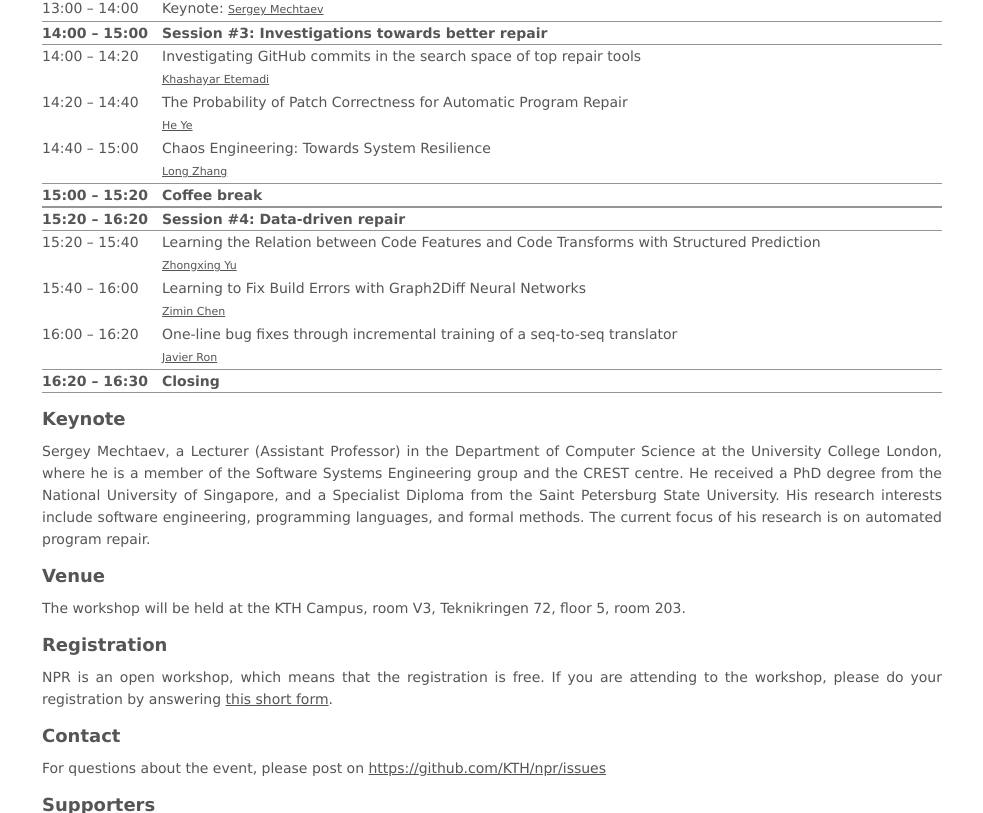
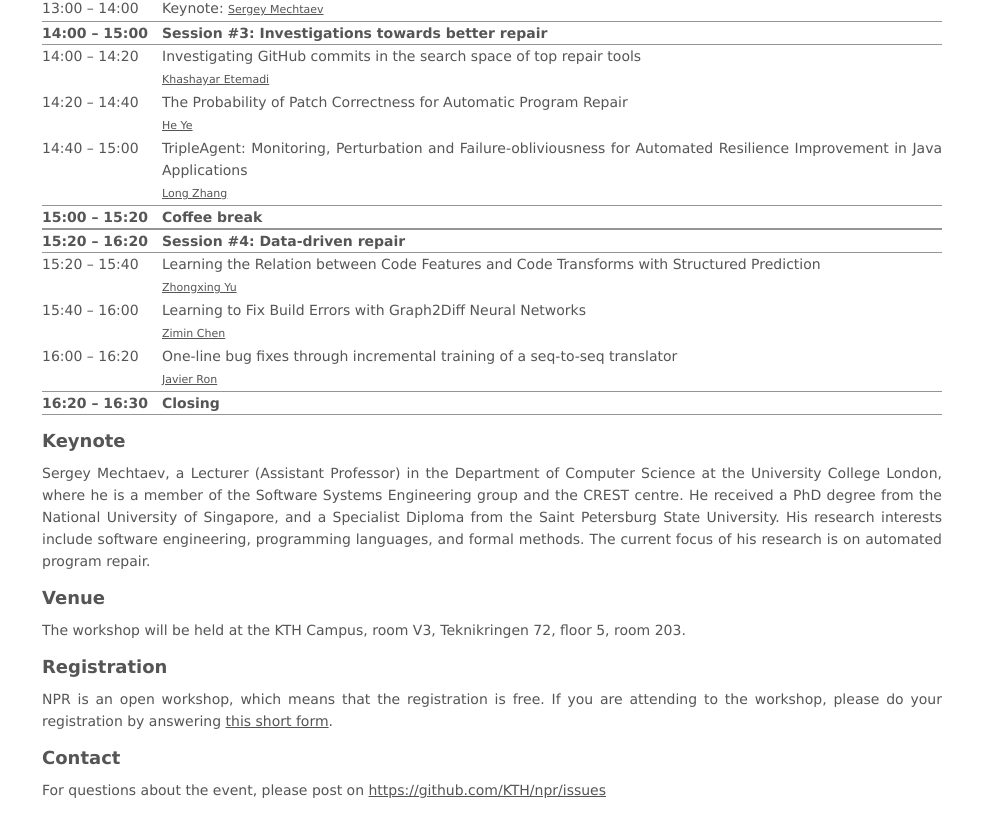
Before and after one commit to KTH/npr, a plain HTML site: page index.html in a window 1280 px wide. Shown: the part 1011-1824 px from the top of the page, without its empty margins (148-1131 px from the left). Drawn offline with Linux system fonts and the light colour scheme.

Commit message:
Update index.html

```diff
--- a/index.html
+++ b/index.html
@@ -112,7 +112,7 @@
                 </div>
                 <div class="rTableRow">
                     <div class="rTableCellTime">14:40 – 15:00</div>
-                    <div class="rTableCell">Chaos Engineering: Towards System Resilience<br><a href="http://www.gluckzhang.com/" target="_blank" class="speaker">Long Zhang</a></div>
+                    <div class="rTableCell">TripleAgent: Monitoring, Perturbation and Failure-obliviousness for Automated Resilience Improvement in Java Applications<br><a href="http://www.gluckzhang.com/" target="_blank" class="speaker">Long Zhang</a></div>
                 </div>
                 <div class="rTableRowBold">
                     <div class="rTableCellTime">15:00 – 15:20</div>
```
